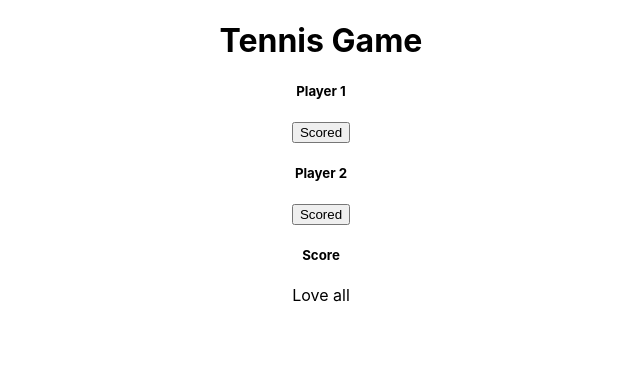
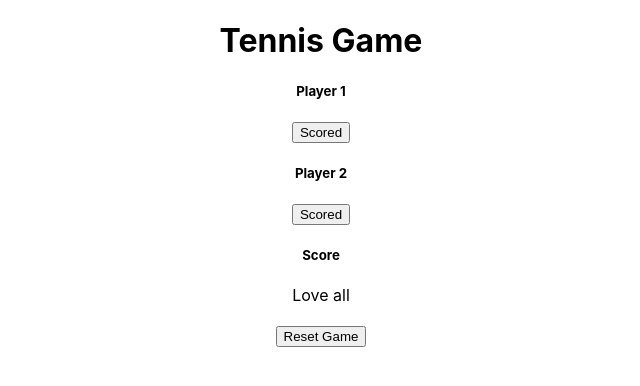
Before and after one commit to GajendraRaj/TennisV2, a React (Create React App) app: page / in a window 1280 px wide. Shown: the top 386 px of the page, without its empty margins (319-959 px from the left). Built offline with nearby package versions, Linux system fonts and the light colour scheme; the HTML template or start-up script is replaced by a standard one.

Commit message:
Set score as 'Love all', on game reset

```diff
--- a/src/component/TennisGame.js
+++ b/src/component/TennisGame.js
@@ -29,6 +29,11 @@ export const TennisGame = () => {
         setIsGameOver(true);
     }
 
+    const resetGame = () => {
+        setScore(state);
+        setIsGameOver(false);
+    }
+
     return (
         <div>
             <div>
@@ -37,6 +42,7 @@ export const TennisGame = () => {
             </div>
             <div>
                 <Score player1Score={score.player1Score} player2Score={score.player2Score} onGameOverNotification={gameOverNotification} />
+                <br /><button onClick={resetGame}>{Constants.RESET_BUTTON_TEXT}</button>
             </div>
         </div>
 
--- a/src/constant/index.js
+++ b/src/constant/index.js
@@ -5,5 +5,6 @@ export const Constants = {
     PLAYER2_NAME: "Player 2",
     SCORER_HEADER: "Score",
     INITIAL_SCORE: "Love all",
-    DEUCE: 'Deuce'
+    DEUCE: 'Deuce',
+    RESET_BUTTON_TEXT: "Reset Game"
 };
```
Also changed, not shown: 1 other file (tests, documents, lock files or other folders).
